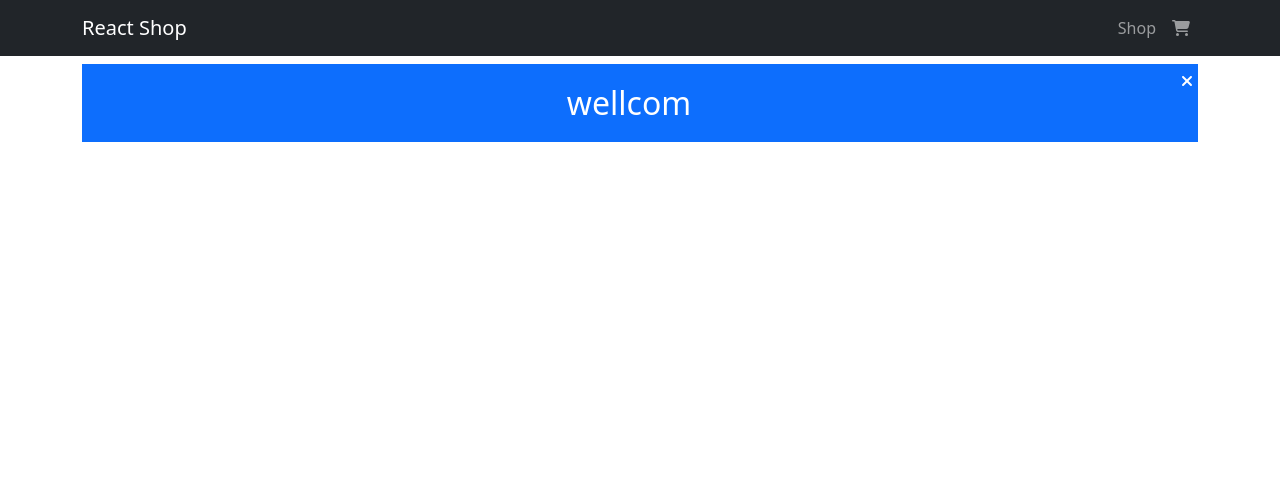
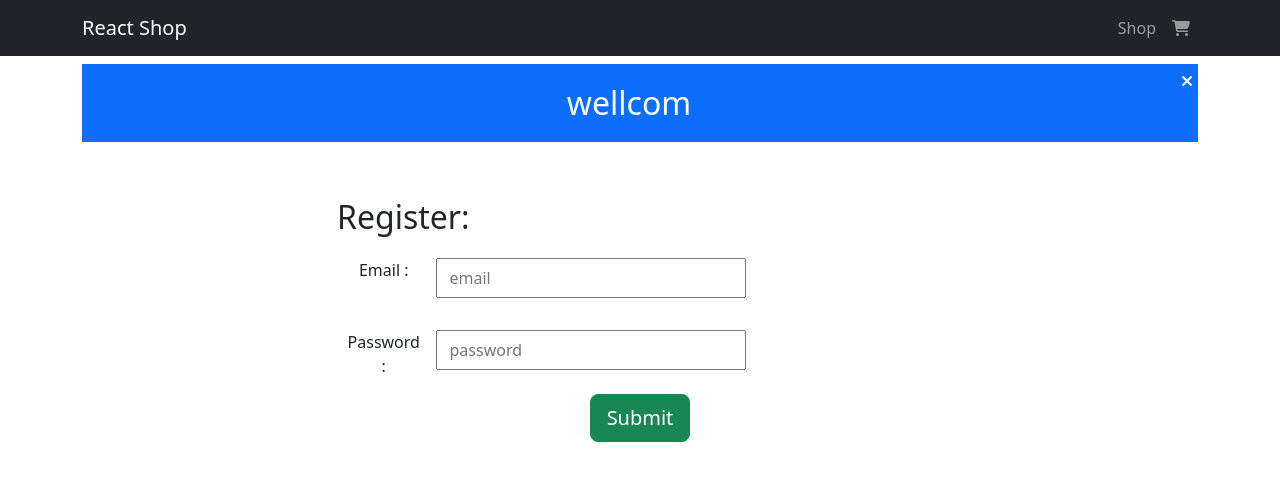
Before and after one commit to Mehdi-njfn/React-shop2, a React (Create React App) app: page /register in a window 1280 px wide. Shown: the top 480 px of the page. Built offline with nearby package versions, Linux system fonts and the light colour scheme.

Commit message:
register and input component finished

```diff
--- a/src/App.js
+++ b/src/App.js
@@ -6,6 +6,7 @@ import Cart from './pages/cart/cart';
 import Nav  from './component/nav';
 import { ShopContextProvider } from './context/shopContext'
 import Well from './component/wellcomemsg';
+import Register from './pages/auth/register';
 function App() {
   return (
     <div className="App">
@@ -16,6 +17,7 @@ function App() {
           <Routes>
             <Route path='/' element={<Shop />}/>
             <Route path='/cart' element={<Cart />}/>
+            <Route path='/register' element={<Register />}/>
           </Routes>
         </ShopContextProvider>
       </Router>
--- a/src/component/input.jsx
+++ b/src/component/input.jsx
@@ -1,11 +1,12 @@
 
 
 
-const Input = ({name, value, id, onChange}) => {
+const Input = ({name, value, id, onChange, lable}) => {
   return (
-  <>
-
-  </>
+  <div className="row my-3 col-12">
+    <lable htmlFor={name} className=" w-25">{lable} : </lable>
+    <input style={{float:'inline-end', height:'40px'}} className=" w-75" type="text" name={name} value={value} id={id} onChange={onChange} placeholder={name} />
+  </div >
   );
 }
 
--- a/src/pages/auth/register.jsx
+++ b/src/pages/auth/register.jsx
@@ -1,20 +1,80 @@
-
-
-
+import { Component } from "react";
+import Input from '../../component/input';
+import * as yup from 'yup';
+import axios from "axios";
 
 
 class Register extends Component {
   state = {
     account:{
-      email,
-      password
+      email:'',
+      password:''
+    },
+    errors:[],
+    sending: false
+  }
+  schema = yup.object().shape({
+    email: yup.string().email().required('Email cant empty.'),
+    password: yup.string().min(8, 'Password shoulde be 8 char.')
+  })
+  validate = async()=>{
+    try {
+      const result = await this.schema.validate(this.state.account, {abortEarly: false})
+      console.log(result);
+      return result;
+    } catch (error) {
+      console.log(error);
+      this.setState({errors: error.errors})
+
     }
   }
+
+  err=()=>{
+    if(this.state.errors.length === 0)
+      return false;
+    else return true;
+  }
+  handleSubmite= async(e)=>{
+    e.preventDefault();
+    const result = await this.validate();
+    if(result){
+      try {
+        this.setState({sending:true});
+        const response = await axios.post('https://reqres.in/api/register', result);
+        this.setState({sending: false});
+        localStorage.setItem('token', response.data.token);
+        //window.location='/dashboard'
+      } catch (error) {
+        this.setState({sending: false});
+        this.setState({errors:['user existed or email or password incorrect.']})
+
+      }
+    }
+
+  }
+
+  handleChange = (e)=>{
+    const input = e.currentTarget;
+    const account = {...this.state.account};
+    account[input.name] = input.value;
+    this.setState({account});
+  }
   render() {
+    const {email , password}=this.state.account;
     return (
-      <>
-
-      </>
+      <form onSubmit={this.handleSubmite} className="container w-50 ">
+        <h2 className="row w-100 mt-5" style={{float:'left', margin:'5px'}}>Register:</h2>
+        <div className="row container align-items-center d-flex col-9">
+          {this.err() && <div className="alert alert-danger w-75 mx-5 my-3 ">
+            <label className="row" style={{float:'inline-start'}}>errors:</label>
+            <ul className="row">{this.state.errors.map((e, i)=> <li key={i}>{e}</li>)}</ul>
+            </div>
+          }
+          <Input name={'email'} lable={'Email'} value={email} id={'email'} onChange={this.handleChange} />
+          <Input name={'password'} lable={'Password'} value={password} id={'password'} onChange={this.handleChange} />
+        </div>
+        <button disabled={this.state.sending} className="btn btn-success btn-lg">Submit</button>
+      </form>
     );
   }
 }
```
